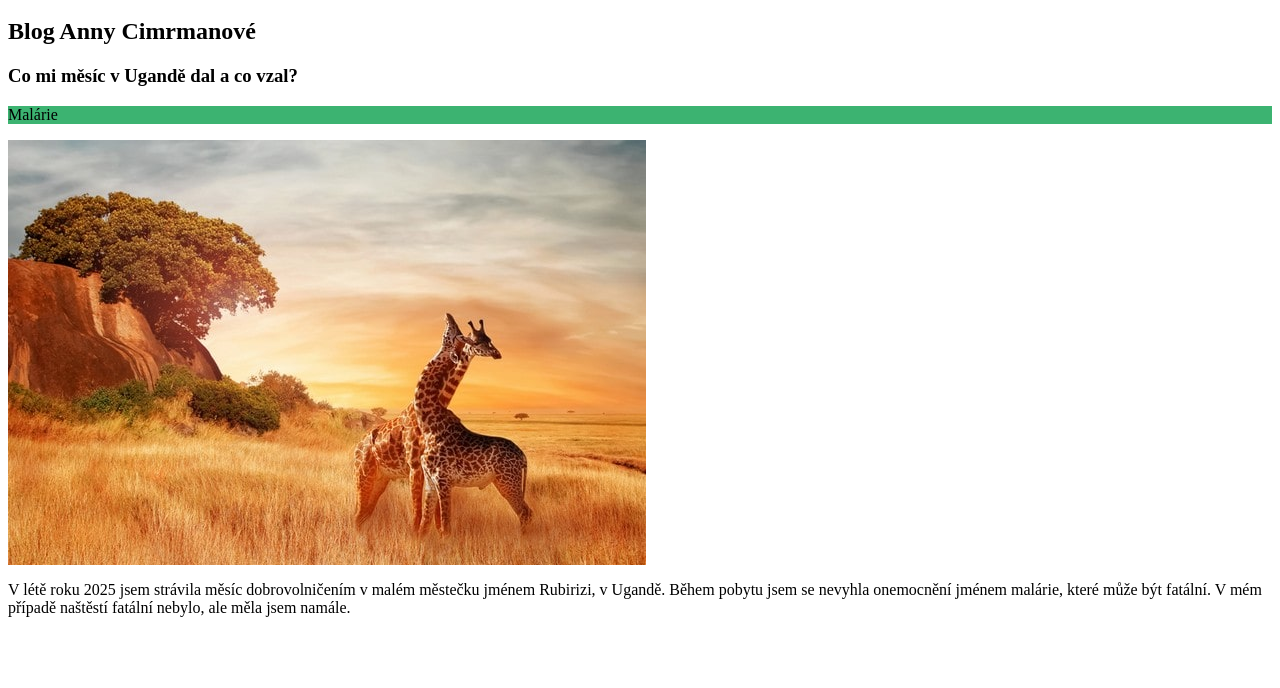
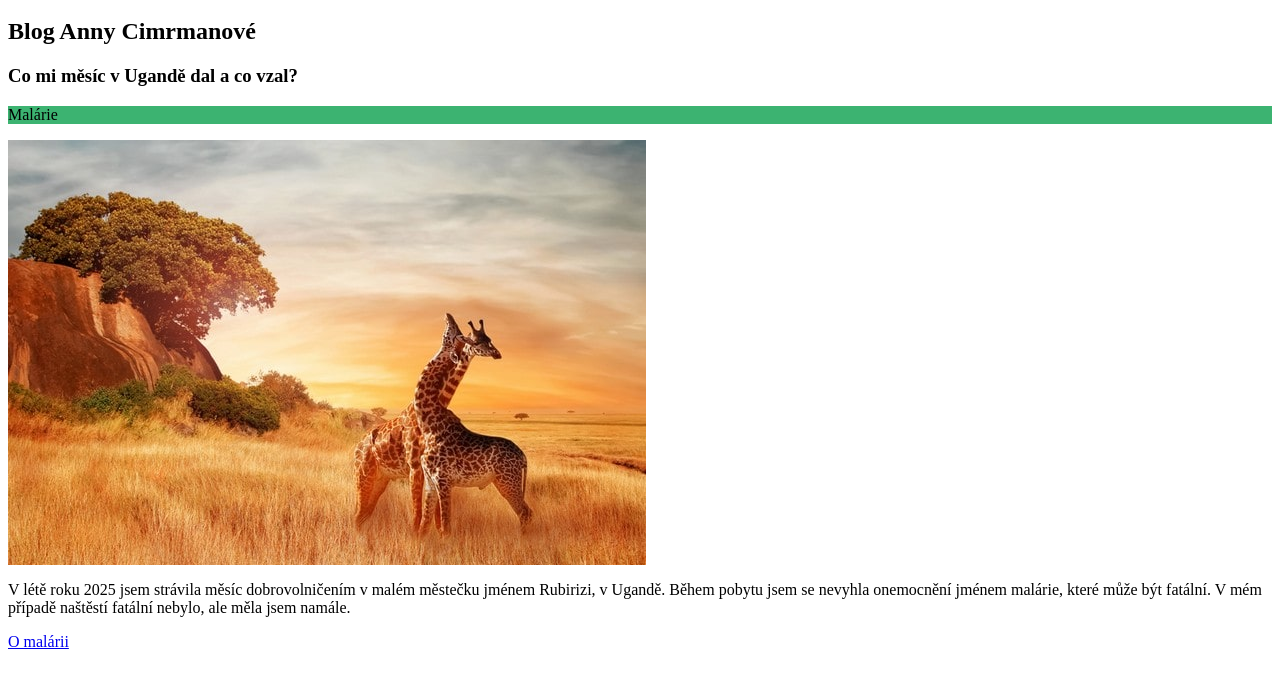
Before and after one commit to annacim/annacim.github.io, a plain HTML site: page index.html in a window 1280 px wide. Shown: the part 48-736 px from the top of the page. Drawn offline with Linux system fonts and the light colour scheme.

Commit message:
Update index.html

```diff
--- a/index.html
+++ b/index.html
@@ -4,3 +4,4 @@
 <p style="background-color:MediumSeaGreen;">Malárie</p>
 <img src="afrika-bezpecna.jpg" alt="krásné žirafy">
 <p>V létě roku 2025 jsem strávila měsíc dobrovolničením v malém městečku jménem Rubirizi, v Ugandě. Během pobytu jsem se nevyhla onemocnění jménem malárie, které může být fatální. V mém případě naštěstí fatální nebylo, ale měla jsem namále.</p>
+<a href="/malarie.html">O malárii</a>
```
